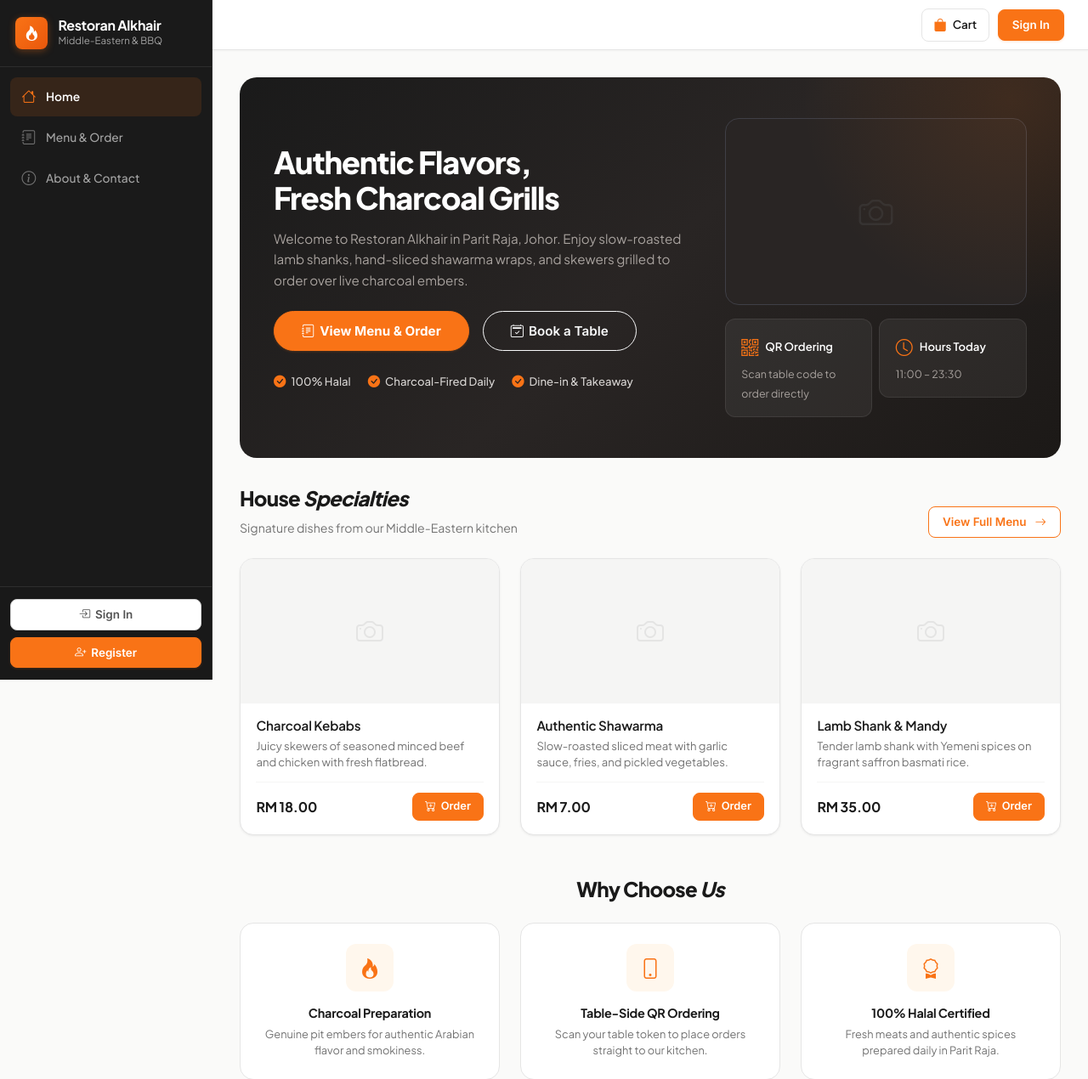
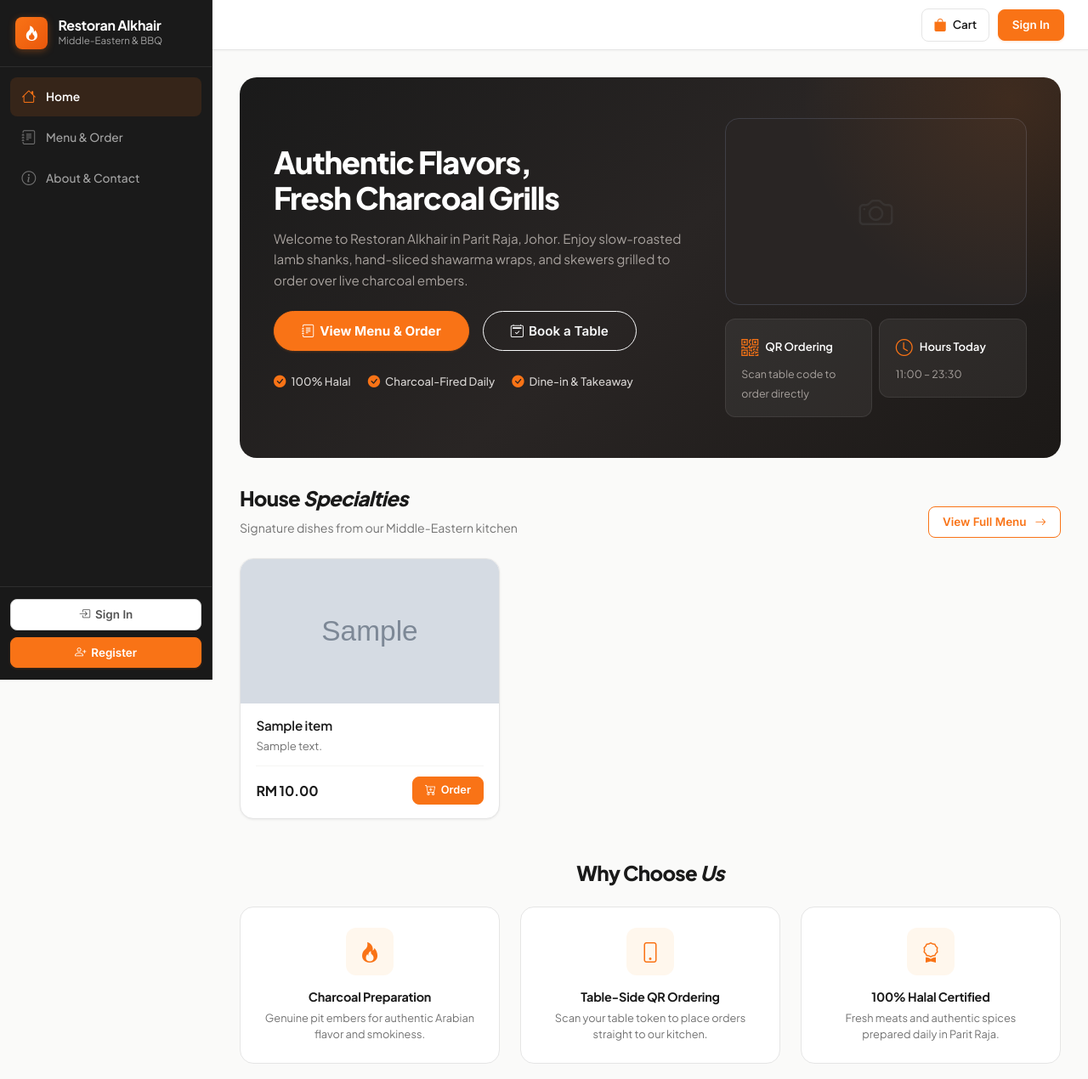
Before and after one commit to mohammad-jowel/Alkhair-Order-and-Reservation-System, a Django app: page / in a window 1280 px wide. Shown: the top 1270 px of the page at 85% size. Run offline with Django 5.2, Linux system fonts and the light colour scheme; tables that the repository leaves empty hold one stand-in row (values such as "Sample post"); grey boxes marked "Sample" are stand-in pictures.

Commit message:
Refactor featured items section to dynamically display menu

```diff
--- a/main/templates/core/home.html
+++ b/main/templates/core/home.html
@@ -83,17 +83,21 @@
     </div>
 
     <div class="row g-4">
-        <!-- Specialty 1 -->
+        {% for item in featured_items %}
         <div class="col-lg-4 col-md-6">
             <div class="card dish-card">
                 <div class="dish-img-container">
+                    {% if item.image %}
+                    <img src="{{ item.image.url }}" alt="{{ item.item_name }}" class="w-100 h-100" style="object-fit: cover;">
+                    {% else %}
                     <i class="bi bi-camera placeholder-icon"></i>
+                    {% endif %}
                 </div>
                 <div class="dish-card-body">
-                    <h5 class="dish-title">Charcoal Kebabs</h5>
-                    <p class="dish-desc">Juicy skewers of seasoned minced beef and chicken with fresh flatbread.</p>
+                    <h5 class="dish-title">{{ item.item_name }}</h5>
+                    <p class="dish-desc">{{ item.description|default:"Freshly prepared in our kitchen." }}</p>
                     <div class="dish-footer">
-                        <span class="dish-price">RM 18.00</span>
+                        <span class="dish-price">RM {{ item.price|floatformat:2 }}</span>
                         <a href="{% url 'menu:menu_list' %}" class="btn btn-add-cart">
                             <i class="bi bi-cart-plus"></i> Order
                         </a>
@@ -101,44 +105,9 @@
                 </div>
             </div>
         </div>
-
-        <!-- Specialty 2 -->
-        <div class="col-lg-4 col-md-6">
-            <div class="card dish-card">
-                <div class="dish-img-container">
-                    <i class="bi bi-camera placeholder-icon"></i>
-                </div>
-                <div class="dish-card-body">
-                    <h5 class="dish-title">Authentic Shawarma</h5>
-                    <p class="dish-desc">Slow-roasted sliced meat with garlic sauce, fries, and pickled vegetables.</p>
-                    <div class="dish-footer">
-                        <span class="dish-price">RM 7.00</span>
-                        <a href="{% url 'menu:menu_list' %}" class="btn btn-add-cart">
-                            <i class="bi bi-cart-plus"></i> Order
-                        </a>
-                    </div>
-                </div>
-            </div>
-        </div>
-
-        <!-- Specialty 3 -->
-        <div class="col-lg-4 col-md-6">
-            <div class="card dish-card">
-                <div class="dish-img-container">
-                    <i class="bi bi-camera placeholder-icon"></i>
-                </div>
-                <div class="dish-card-body">
-                    <h5 class="dish-title">Lamb Shank & Mandy</h5>
-                    <p class="dish-desc">Tender lamb shank with Yemeni spices on fragrant saffron basmati rice.</p>
-                    <div class="dish-footer">
-                        <span class="dish-price">RM 35.00</span>
-                        <a href="{% url 'menu:menu_list' %}" class="btn btn-add-cart">
-                            <i class="bi bi-cart-plus"></i> Order
-                        </a>
-                    </div>
-                </div>
-            </div>
-        </div>
+        {% empty %}
+        <div class="col-12"><p class="text-muted mb-0">No menu items are available right now.</p></div>
+        {% endfor %}
     </div>
 </section>
 
```
